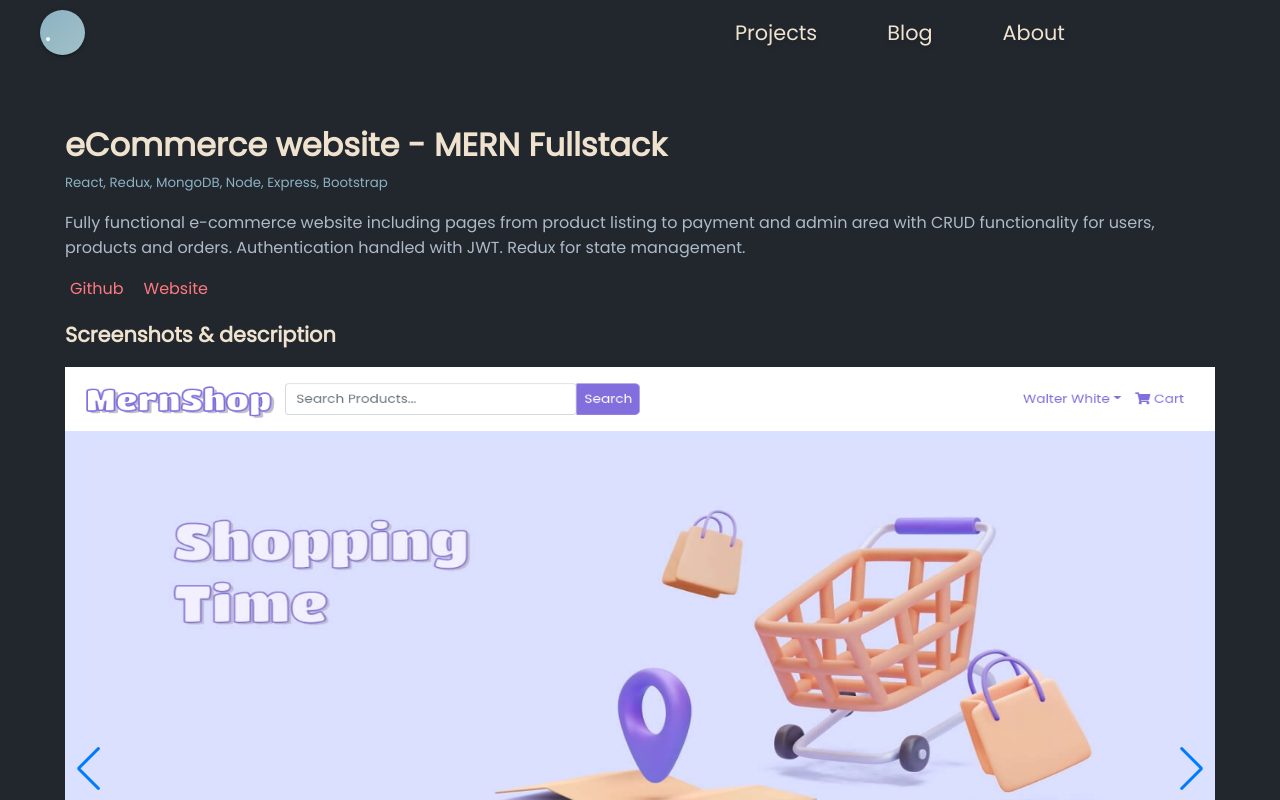
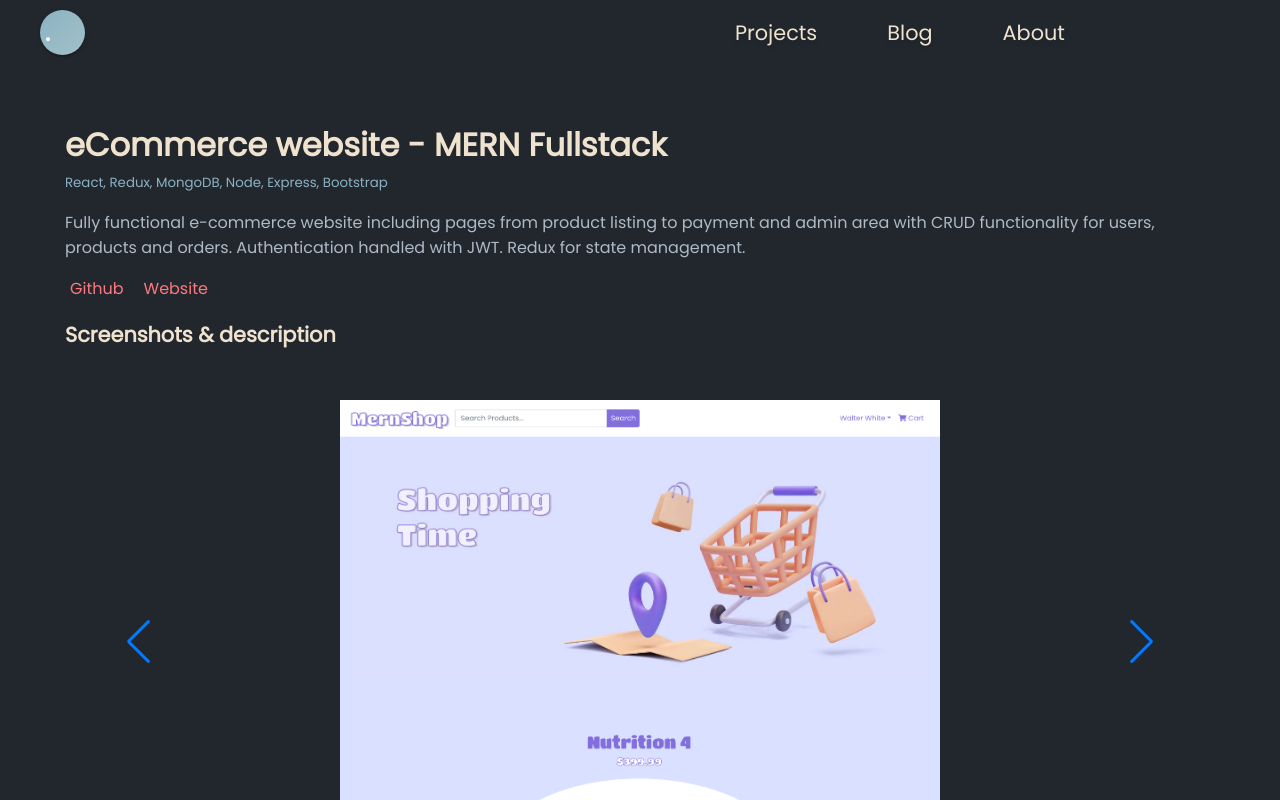
Before and after one commit to renebitter/portfolio, a Next.js app: page /portfolio/projects/1 in a window 1280 px wide. Shown: the top 800 px of the page. Built offline with nearby package versions, Linux system fonts and the light colour scheme; some icons are missing.

Commit message:
Resize swiper

```diff
--- a/components/projects/projectDetail.js
+++ b/components/projects/projectDetail.js
@@ -19,7 +19,7 @@ const ProjectDetail = (props) => {
 
   return (
     <div className={classes.projectDetail}>
-      <div className='container section mvh-100'>
+      <div className='container section mvh-100 projectDetail'>
         <h1>{project.title}</h1>
 
         <div>
@@ -51,24 +51,26 @@ const ProjectDetail = (props) => {
             <h2>Screenshots & description</h2>
             <Swiper
               rewind={true}
-              grabCursor={true}
+              // grabCursor={true}
               modules={[Pagination, Navigation]}
               navigation={true}
-              pagination={pagination}
+              // pagination={pagination}
               // pagination={{
               //   dynamicBullets: true,
               // }}
               className='mySwiper'>
               {project.screenshots.map((screenshot, index) => (
                 <SwiperSlide key={index}>
-                  <Image
-                    layout='responsive'
-                    // objectFit='cover'
-                    src={`../../portfolio/images/projects/${project.slug}/${screenshot.screenshot}`}
-                    width={800}
-                    height={560}
-                    alt={screenshot.description}
-                  />
+                  <>
+                    <Image
+                      // layout='responsive'
+                      src={`../../portfolio/images/projects/${project.slug}/${screenshot.screenshot}`}
+                      width={600}
+                      height={460}
+                      alt={screenshot.description}
+                    />
+                    <div>{screenshot.description}</div>
+                  </>
                 </SwiperSlide>
               ))}
             </Swiper>
--- a/styles/swiper.scss
+++ b/styles/swiper.scss
@@ -34,3 +34,15 @@
     left: -15px !important;
   }
 }
+
+.projectDetail {
+  .swiper {
+    margin: 50px;
+  }
+
+  .swiper-slide {
+    display: flex;
+    flex-direction: column;
+    align-items: center;
+  }
+}
```
